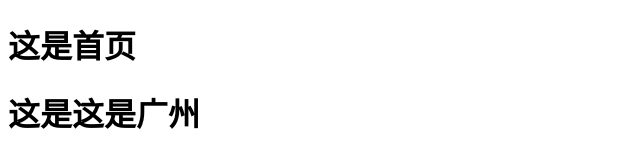
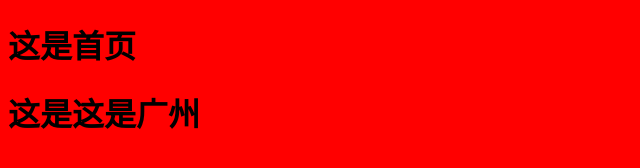
Before and after one commit to caiyongteng/xz, a plain HTML site: page index.html in a window 1280 px wide. Shown: the whole page, without its empty margins (0-640 px from the left). Drawn offline with Linux system fonts and the light colour scheme.

Commit message:
我的第三次提交

```diff
--- a/css/index.css
+++ b/css/index.css
@@ -0,0 +1,3 @@
+body{
+background:red;
+}
--- a/index.html
+++ b/index.html
@@ -3,6 +3,9 @@
 <head>
 	<meta charset="UTF-8">
 	<title>Document</title>
+	<link rel="stylesheet" href="css/index.css">
+	<style>
+	</style>
 </head>
 <body>
 	<h1>这是首页</h1>
```
Also changed, not shown: images/33.jpg (added), images/微信图片_20191204180834.jpg (added).
